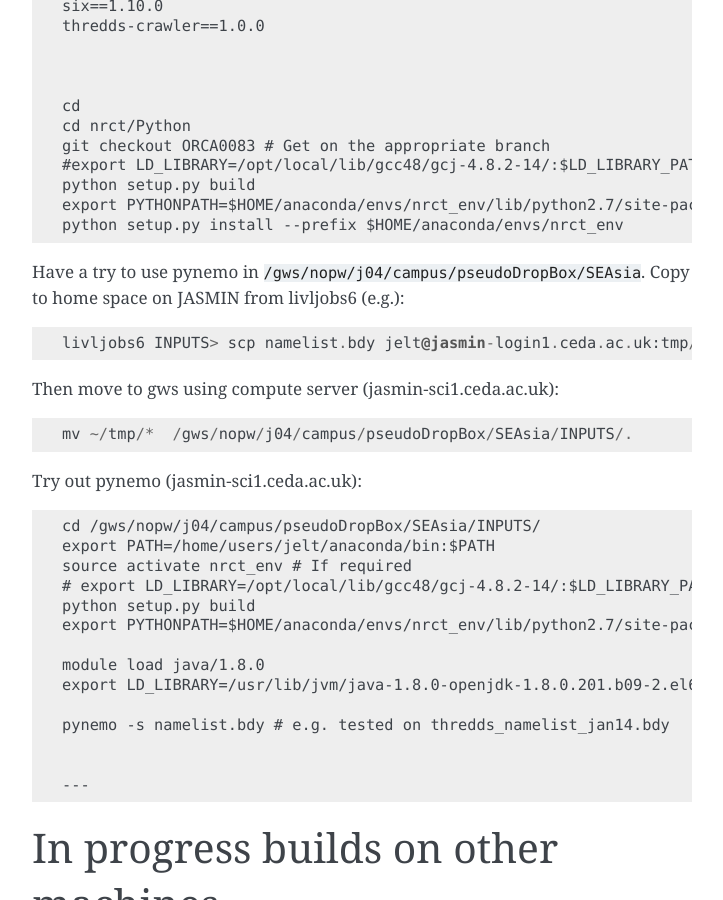
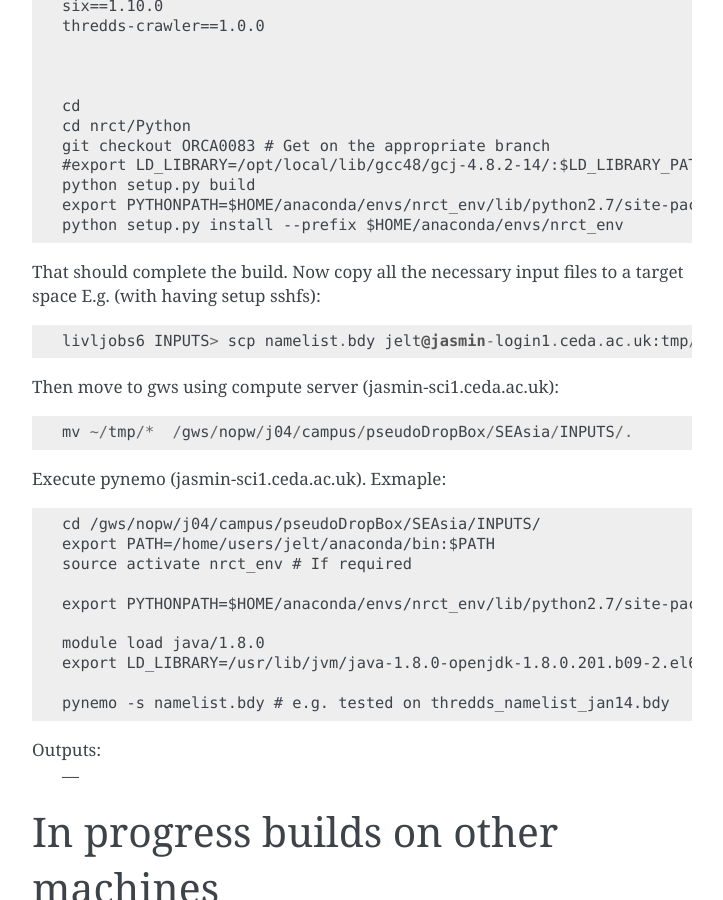
Before and after one commit to NOC-MSM/SEAsia, a Sphinx documentation site: the page built from recipes/docs/source/install_nrct.rst, in a window 1280 px wide and 900 px high, scrolled down 2125 px. Shown: the whole window, without its empty margins (388-1111 px from the left). Built offline with Sphinx 7.4.7, drawn with Linux system fonts in a browser that asks for light colours.

Commit message:
tidy execution on JASMIN

```diff
--- a/recipes/docs/source/install_nrct.rst
+++ b/recipes/docs/source/install_nrct.rst
@@ -121,8 +121,8 @@
   python setup.py install --prefix $HOME/anaconda/envs/nrct_env
 
 
-Have a try to use pynemo in ``/gws/nopw/j04/campus/pseudoDropBox/SEAsia``. Copy
-to home space on JASMIN from livljobs6 (e.g.)::
+That should complete the build. Now copy all the necessary input files to a target space
+E.g. (with having setup sshfs)::
 
   livljobs6 INPUTS> scp namelist.bdy jelt@jasmin-login1.ceda.ac.uk:tmp/.
 
@@ -131,13 +131,12 @@
   mv ~/tmp/*  /gws/nopw/j04/campus/pseudoDropBox/SEAsia/INPUTS/.
 
 
-Try out pynemo (jasmin-sci1.ceda.ac.uk)::
+Execute pynemo (jasmin-sci1.ceda.ac.uk). Exmaple::
 
   cd /gws/nopw/j04/campus/pseudoDropBox/SEAsia/INPUTS/
   export PATH=/home/users/jelt/anaconda/bin:$PATH
   source activate nrct_env # If required
-  # export LD_LIBRARY=/opt/local/lib/gcc48/gcj-4.8.2-14/:$LD_LIBRARY_PATH # I had this but think it is wrong / did nothing
-  python setup.py build
+
   export PYTHONPATH=$HOME/anaconda/envs/nrct_env/lib/python2.7/site-packages/:$PYTHONPATH
 
   module load java/1.8.0
@@ -145,7 +144,7 @@
 
   pynemo -s namelist.bdy # e.g. tested on thredds_namelist_jan14.bdy
 
-
+Outputs:
   ---
 
 In progress builds on other machines
```
